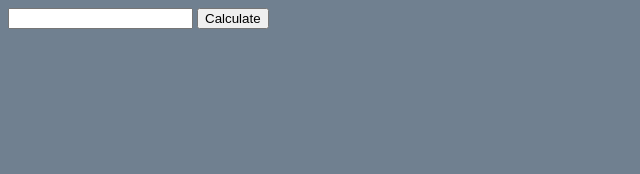
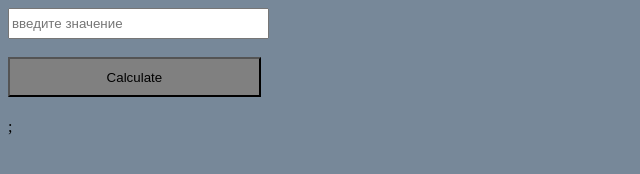
Before and after one commit to urononjs/Calculator_parser, a plain HTML site: page index.html in a window 1280 px wide. Shown: the whole page, without its empty margins (0-640 px from the left). Drawn offline with Linux system fonts and the light colour scheme.

Commit message:
added placeholder in html file and style on button

```diff
--- a/index.html
+++ b/index.html
@@ -9,9 +9,13 @@
 </head>
 <body>
 
-<input type="text" name="calculatorField" id="calculatorField">
+<input type="text" name="calculatorField" id="calculatorField"
+       placeholder="введите значение">
+<br>
+<br>
 <button onclick="startCalculate()">Calculate</button>
+
 <h1 id="calculationResult"></h1>
 
 </body>
-</html>
+</html>;
--- a/style.css
+++ b/style.css
@@ -1,3 +1,14 @@
 body {
-    background-color: slategray;
+    background-color: lightslategray;
 }
+
+button {
+    background-color: gray;
+    width: 20%;
+    height: 40px;
+}
+
+input {
+    width: 20%;
+    height: 25px;
+}
```
